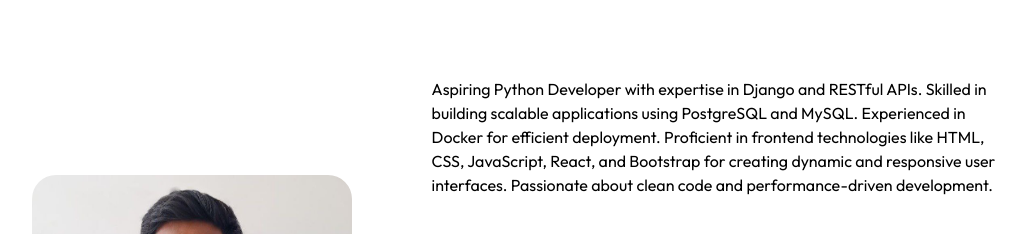
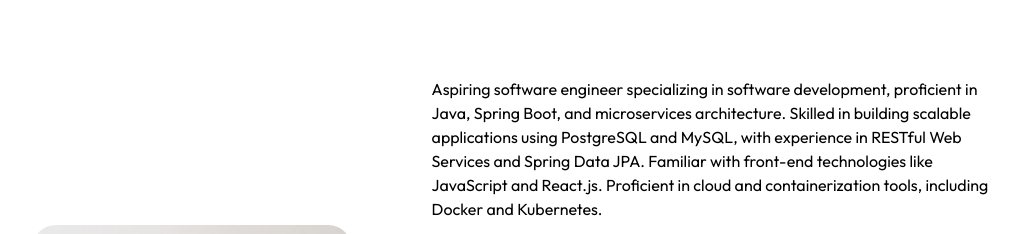
Before and after one commit to sandeepmishraofficial/sandeepmishraofficial.github.io, a plain HTML site: page index.html in a window 1280 px wide. Shown: the part 919-1153 px from the top of the page, without its empty margins (122-1148 px from the left). Drawn offline with nearby package versions, Linux system fonts and the light colour scheme; a web font is replaced by a local one.

Commit message:
edit skill

```diff
--- a/index.html
+++ b/index.html
@@ -279,11 +279,10 @@
         </div>
         <div class="flex-1">
           <p class="mb-10 max-w-2xl">
-            Aspiring Python Developer with expertise in Django and RESTful APIs.
-            Skilled in building scalable applications using PostgreSQL and MySQL.
-            Experienced in Docker for efficient deployment. Proficient in frontend technologies
-            like HTML, CSS, JavaScript, React, and Bootstrap for creating dynamic and responsive user interfaces.
-            Passionate about clean code and performance-driven development.
+            Aspiring software engineer specializing in software development, proficient in Java, Spring Boot, and
+            microservices architecture. Skilled in building scalable applications using PostgreSQL and MySQL, with
+            experience in RESTful Web Services and Spring Data JPA. Familiar with front-end technologies like JavaScript
+            and React.js. Proficient in cloud and containerization tools, including Docker and Kubernetes.
           </p>
 
 
@@ -378,7 +377,7 @@
               />
             </li>
 
-            <!-- <li
+            <li
               class="flex items-center justify-center w-12 h-12 sm:w-14 sm:h-14 border border-gray-400 rounded-lg cursor-pointer hover:translate-y-1 transition-transform duration-500"
             >
               <img
@@ -386,7 +385,7 @@
                 alt="Java"
                 class="w-8 h-8 sm:w-10 sm:h-10"
               />
-            </li> -->
+            </li>
             <li
             class="flex items-center justify-center w-12 h-12 sm:w-14 sm:h-14 border border-gray-400 rounded-lg cursor-pointer hover:translate-y-1 transition-transform duration-500"
           >
@@ -455,9 +454,9 @@
 
               <!-- Backend Skills -->
               <div class="skill-list backend hidden flex flex-wrap justify-center sm:justify-start gap-3">
-                  <span class="skill-tag px-6 py-3 rounded-full bg-gray-200 dark:bg-gray-800 text-lg lg:text-xl">Django</span>
-                  <span class="skill-tag px-6 py-3 rounded-full bg-gray-200 dark:bg-gray-800 text-lg lg:text-xl">Django Rest Framework</span>
-                  <span class="skill-tag px-6 py-3 rounded-full bg-gray-200 dark:bg-gray-800 text-lg lg:text-xl">Python</span>
+                  <span class="skill-tag px-6 py-3 rounded-full bg-gray-200 dark:bg-gray-800 text-lg lg:text-xl">Spring</span>
+                  <span class="skill-tag px-6 py-3 rounded-full bg-gray-200 dark:bg-gray-800 text-lg lg:text-xl">Spring Boot</span>
+                  <span class="skill-tag px-6 py-3 rounded-full bg-gray-200 dark:bg-gray-800 text-lg lg:text-xl">Java</span>
                   <span class="skill-tag px-6 py-3 rounded-full bg-gray-200 dark:bg-gray-800 text-lg lg:text-xl">SQL/PostgreSQL</span>
               </div>
 
@@ -760,7 +759,7 @@
     <script>
       // Initialize Typed.js
       var options = {
-        strings: ["Python Developer", "Full Stack Developer", "Backend Developer"],
+        strings: ["Java Developer", "Full Stack Developer", "Backend Developer"],
         typeSpeed: 150,
         backSpeed: 80,
         loop: true,
```
